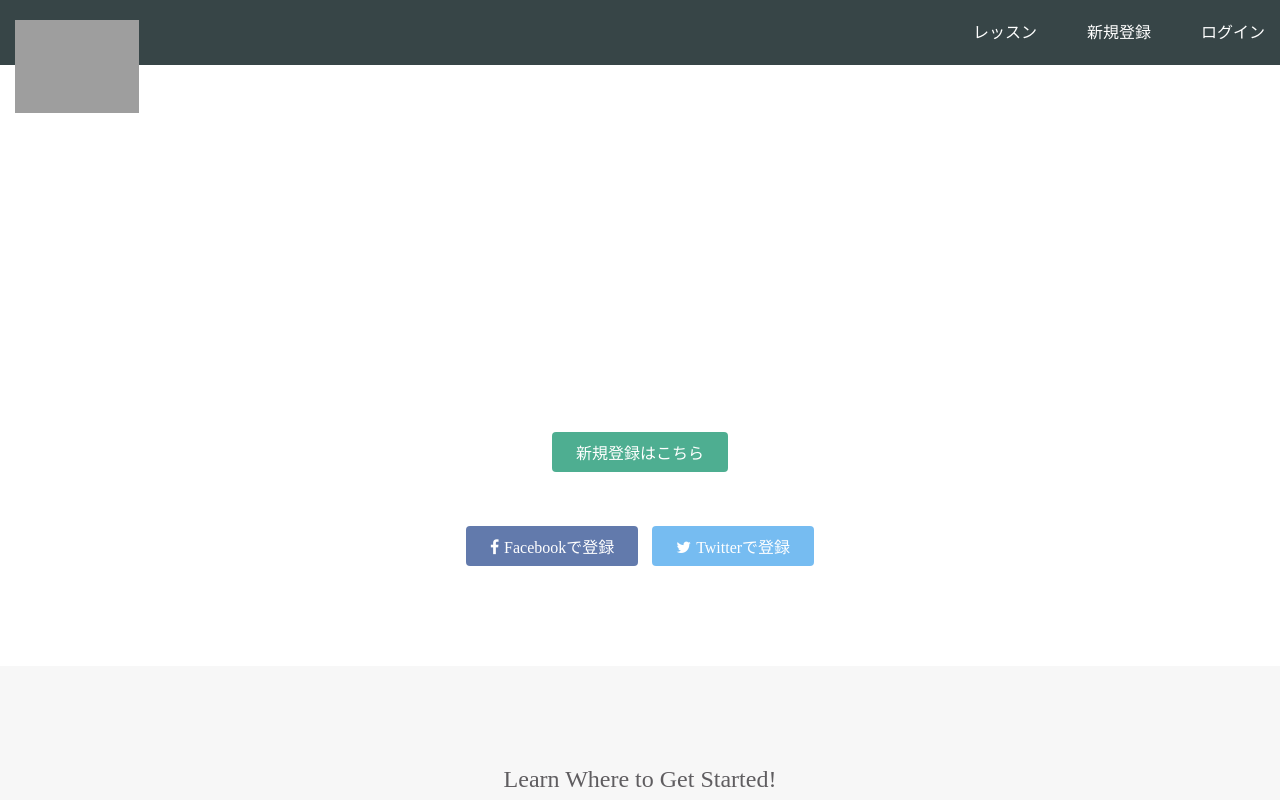
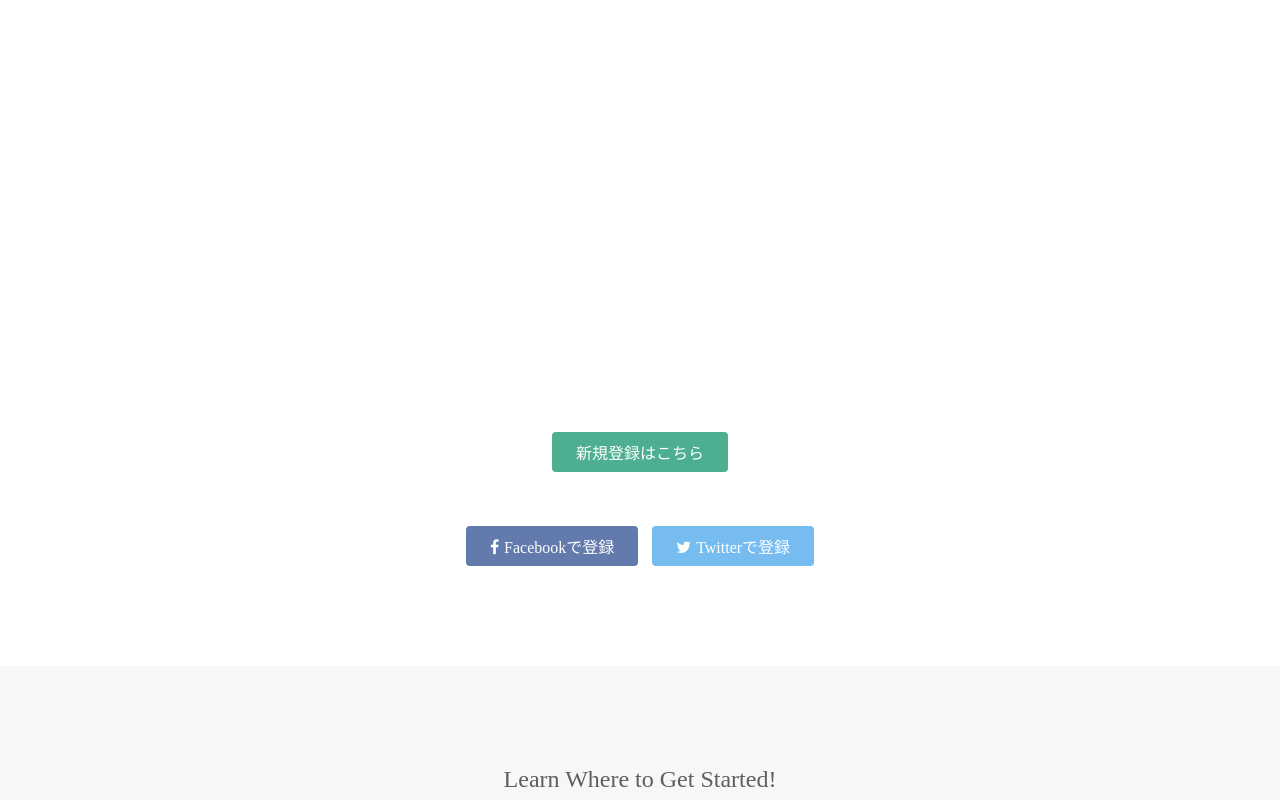
Before and after one commit to hachi-max/.github.io, a plain HTML site: page index.html in a window 1280 px wide. Shown: the top 800 px of the page. Drawn offline with Linux system fonts and the light colour scheme; grey boxes are pictures that could not be loaded.

Commit message:
Update index.html

```diff
--- a/index.html
+++ b/index.html
@@ -8,19 +8,7 @@
   <link rel="stylesheet" type="text/css" href="stylesheet.css">
 </head>
 <body>
-  <header>
-    <div class="container">
-      <div class="header-left">
-        <img class="logo" src="https://prog-8.com/images/html/advanced/main_logo.png">
-      </div>
-      <span class="fa fa-bars menu-icon"></span>
-      <div class="header-right">
-        <a href="#">レッスン</a>
-        <a href="#">新規登録</a>
-        <a href="#" class="login">ログイン</a>
-      </div>
-    </div>
-  </header>
+
   <div class="top-wrapper">
     <div class="container">
       <h1>LEARN TO CODE.<br>LEARN TO BE CREATIVE.</h1>
```
